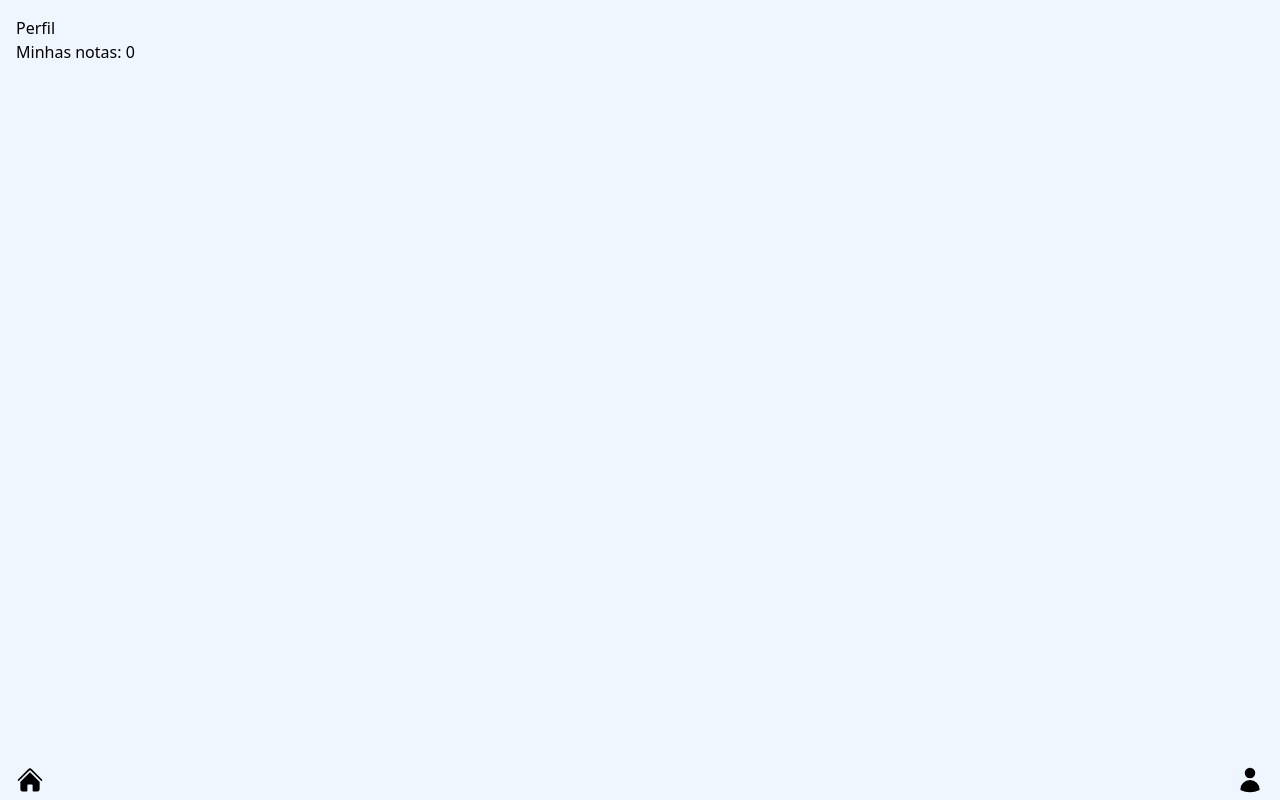
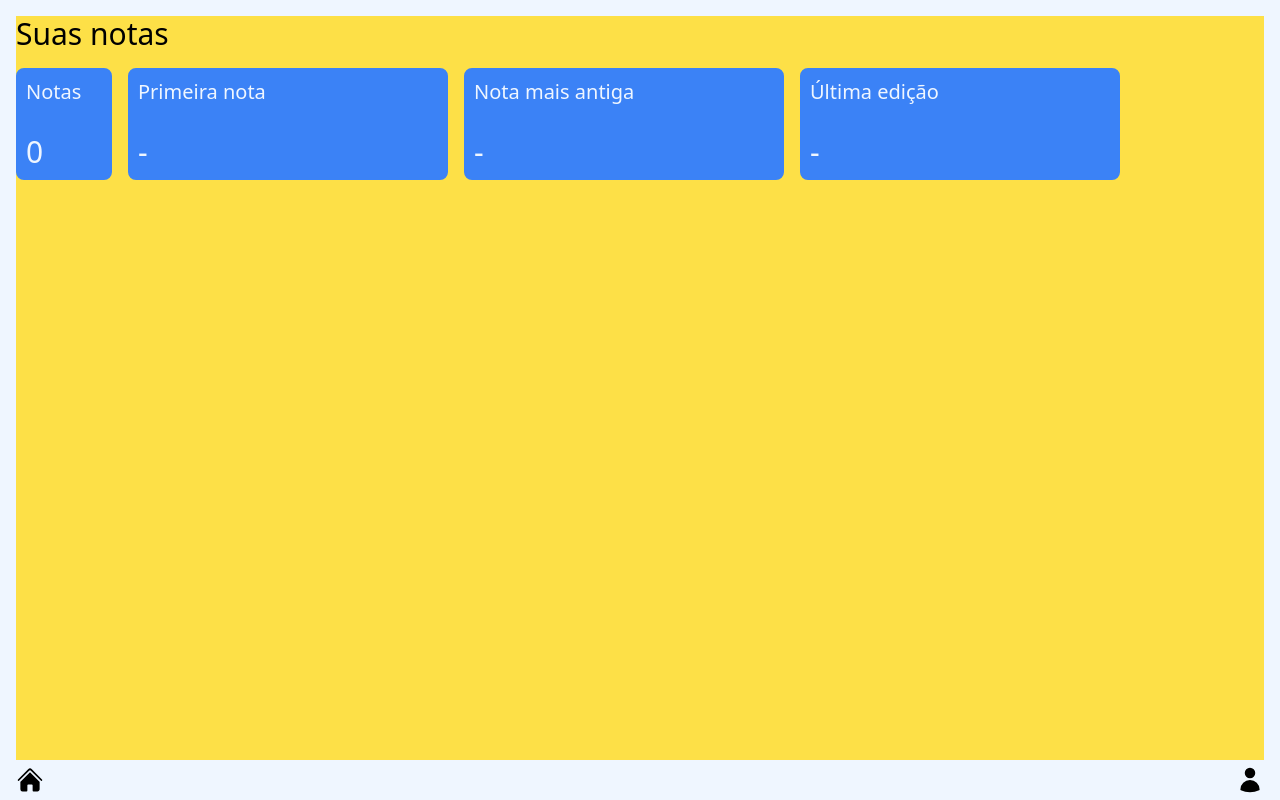
Before and after one commit to PedroHammes/myNotes, a React (Vite) app: page /profile in a window 1280 px wide. Built offline with nearby package versions, Linux system fonts and the light colour scheme.

Commit message:
layout do perfil

```diff
--- a/src/components/Form.jsx
+++ b/src/components/Form.jsx
@@ -58,7 +58,7 @@ export default function Form({noteToEdit}) {
                 </button>
                 <input
                     type="text"
-                    className="w-full bg-blue-50 text-slate-700 text-2xl outline-none"
+                    className="w-full bg-blue-50 text-slate-700 text-3xl outline-none"
                     placeholder="Título"
                     value={title}
                     maxLength={20}
--- a/src/context/Notes.jsx
+++ b/src/context/Notes.jsx
@@ -1,4 +1,4 @@
-import { createContext, useState } from "react"
+import { createContext, useState, useEffect } from "react"
 import PropTypes from "prop-types"
 
 NotesContextProvider.propTypes = {
@@ -35,11 +35,58 @@ export function NotesContextProvider({children}) {
         setMyNotes(myNotesUpdated)
     }
 
+    const [ storedNotes, setStoredNotes] = useState(0)
+    // Sempre que o total de notas for alterado (adição ou exclusão)
+    //  o total de notas será atualizado para a quantidade de notas salvas
+    useEffect(() => {
+        setStoredNotes(myNotes.length)
+    }, [myNotes])
+
+    const [ firstNote, setFirstNote ] = useState("")
+    useEffect(() => {
+        let oldestDate = new Date()
+        myNotes.forEach((note) => {
+            if (note.createdAt < oldestDate) {
+                oldestDate = note.createdAt
+                setFirstNote(note)
+            }
+        })
+    }, [myNotes])
+
+    const [ lastEdited, setLastEdited ] = useState("")
+    useEffect(() => {
+        let lastEdited = firstNote.createdAt
+        myNotes.forEach((note) => {
+            if (note.editedAt > lastEdited) {
+                lastEdited = note.editedAt
+                setLastEdited(note)
+            }
+        })
+    })
+
+    const [ oldestNote, setOldestNote ] = useState("")
+    useEffect(() => {
+        let oldestDate = new Date()
+        if (myNotes.length == 0) {
+            setOldestNote("")
+        }
+        myNotes.forEach((note) => {
+            if (note.createdAt < oldestDate) {
+                oldestDate = note.createdAt
+                setOldestNote(note)
+            }
+        })
+    }, [myNotes])
+
     const notes = {
         myNotes,
         addNote,
         deleteNote,
-        editNote
+        editNote,
+        storedNotes,
+        firstNote,
+        lastEdited,
+        oldestNote
     }
 
     return (
--- a/src/pages/Home/BtnToNewNote.jsx
+++ b/src/pages/Home/BtnToNewNote.jsx
@@ -4,18 +4,10 @@ export default function BtnToNewNote() {
     return (
         <Link to="/new-note" >
             <button
-                className="box-border border-2 border-blue-500 rounded-lg h-20 w-16 flex items-center justify-center"
+                className="box-border border-2 border-blue-500 rounded-lg h-24 w-20 flex items-center justify-center"
             >
-                {/* <svg
-                    className="size-10 stroke-blue-500"
-                    xmlns="http://www.w3.org/2000/svg"
-                    fill="none"
-                    viewBox="0 0 24 24"
-                    strokeWidth={1.25}
-                    stroke="currentColor"
-                > */}
                 <svg
-                    className="size-10 fill-blue-500"
+                    className="size-12 fill-blue-500"
                     xmlns="http://www.w3.org/2000/svg"
                     viewBox="0 0 24 24"
                     fill="currentColor"
--- a/src/pages/Home/Home.jsx
+++ b/src/pages/Home/Home.jsx
@@ -9,7 +9,7 @@ export default function Home() {
 
     return (
       <div className="flex-1 flex flex-col gap-4">
-        <h1 className="font-mono text-2xl">myNotes</h1>
+        <h1 className="font-mono text-3xl">myNotes</h1>
         <BtnToNewNote />
 
         <section
--- a/src/pages/Home/NotePreview.jsx
+++ b/src/pages/Home/NotePreview.jsx
@@ -16,11 +16,11 @@ export default function NotePreview({note}) {
     }
 
     return (
-            <Link
-                to={`/${note.id}`}
+            <div
                 key={note.id}
                 className="min-w-72 grow max-w-[32rem] h-[104px] rounded-lg flex flex-col p-2 space-y-2 bg-blue-200 text-slate-700"
             >
+                <Link to={`/${note.id}`}>
                     <div className="flex flex-row justify-between">
                         <p className="font-bold"> {note.title} </p>
                         <p className="font-semibold text-slate-400"> {note.created.slice(23, 28)} </p>
@@ -31,6 +31,7 @@ export default function NotePreview({note}) {
                         :
                         <p> {note.content} </p>
                     }
+                </Link>
 
                 <div className="flex flex-row justify-between">
                     <span className="font-semibold text-slate-400">
@@ -50,6 +51,6 @@ export default function NotePreview({note}) {
                         </button>
                     </div>
                 </div>
-            </Link>
+            </div>
     )
 }
--- a/src/pages/Profile.jsx
+++ b/src/pages/Profile.jsx
@@ -1,21 +1,70 @@
-import { useState, useEffect } from "react"
 import useNotes from "../hooks/useNotes"
 
 export default function Profile() {
 
-    const { myNotes } = useNotes()
-    const [ myNotesLength, setMyNotesLength] = useState(0)
-
-    // Sempre que o total de notas for alterado (adição ou exclusão)
-    //  o total de notas será alterado para a quantidade de notas salvas
-    useEffect(() => {
-        setMyNotesLength(myNotes.length)
-    }, [myNotes])
+    const { storedNotes, firstNote, lastEdited, oldestNote } = useNotes()
 
     return (
-      <>
-        <h1>Perfil</h1>
-        <p>Minhas notas: {myNotesLength}</p>
-      </>
+      <div className="flex-1 min-w-24
+        flex
+        flex-col
+        gap-4
+       bg-yellow-300">
+        <h1 className="text-3xl">Suas notas</h1>
+
+      {/* Métricas do perfil */}
+      <section className="flex flex-row flex-wrap gap-4">
+        <div
+            className="box-border
+            h-28 min-w-24
+            border-2 border-blue-500 rounded-lg bg-blue-500 text-blue-50
+            flex flex-col
+            items-start justify-between
+            p-2"
+        >
+            <p className="text-xl">Notas</p>
+            <p className="text-3xl">{storedNotes}</p>
+        </div>
+
+        <div
+            className="box-border h-28 min-w-24 grow max-w-80 border-2 border-blue-500 rounded-lg bg-blue-500 flex flex-col items-start justify-between p-2 text-blue-50"
+        >
+            <p className="text-xl">Primeira nota</p>
+            <p className="text-3xl">
+                {
+                  firstNote ?
+                  (`${firstNote.created.slice(0,2)} ${firstNote.created.slice(5,9)} ${firstNote.created.slice(19,21)}`) :
+                  '-'
+                }
+            </p>
+        </div>
+
+        <div
+            className="box-border h-28 min-w-24 grow max-w-80 border-2 border-blue-500 rounded-lg bg-blue-500 flex flex-col items-start justify-between p-2 text-blue-50"
+        >
+            <p className="text-xl">Nota mais antiga</p>
+            <p className="text-3xl">
+                {
+                  oldestNote ?
+                  (`${oldestNote.created.slice(0,2)} ${oldestNote.created.slice(5,9)} ${oldestNote.created.slice(19,21)}`) :
+                  '-'
+                }
+            </p>
+        </div>
+
+        <div
+            className="box-border h-28 min-w-24 grow max-w-80 border-2 border-blue-500 rounded-lg bg-blue-500 flex flex-col items-start justify-between p-2 text-blue-50"
+        >
+            <p className="text-xl">Última edição</p>
+            <p className="text-3xl">
+            {
+                  lastEdited ?
+                  (`${lastEdited.edited.slice(0,2)} ${lastEdited.edited.slice(5,9)} ${lastEdited.edited.slice(19,21)} - ${lastEdited.edited.slice(23,28)}`) :
+                  '-'
+                }
+            </p>
+        </div>
+      </section>
+      </div>
     )
   }
```
Lines whose indentation alone changed are shown as unchanged.
